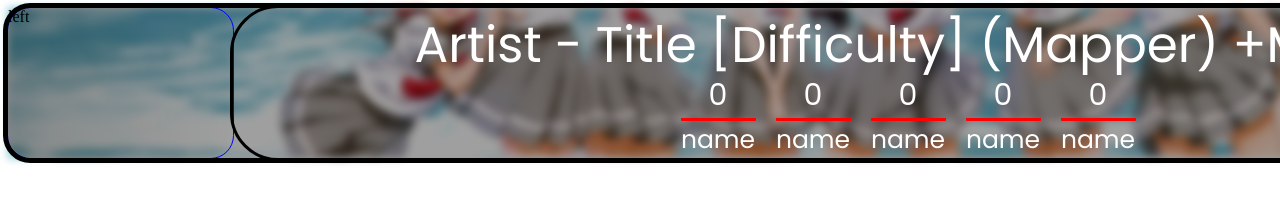
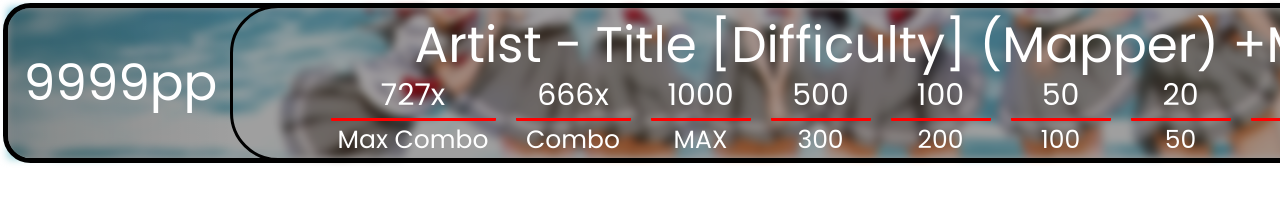
Before and after one commit to chocomilku/chocoCounter, a plain HTML site: page index.html in a window 1280 px wide. Shown: the top 202 px of the page. Drawn offline with Linux system fonts and the light colour scheme.

Commit message:
Finished layouting

```diff
--- a/index.html
+++ b/index.html
@@ -16,7 +16,7 @@
         <div class="main">
             <div class="body">
                 <div class="ppContainer side">
-                    left
+                    <span class="text">9999pp</span>
                 </div>
                 <div class="sub">
                     <div class="top">
@@ -24,23 +24,32 @@
                     </div>
                     <div class="bottom">
                         <ul class="halfTop">
-                            <li class="text" id="c1">0</li>
-                            <li class="text" id="c1">0</li>
-                            <li class="text" id="c1">0</li>
-                            <li class="text" id="c1">0</li>
-                            <li class="text" id="c1">0</li>
+                            <li class="text cN maxCombo" id="c1">727x</li>
+                            <li class="text cN combo" id="c2">666x</li>
+                            <li class="text cN" id="c3">1000</li>
+                            <li class="text cN" id="c4">500</li>
+                            <li class="text cN" id="c5">100</li>
+                            <li class="text cN" id="c6">50</li>
+                            <li class="text cN" id="c7">20</li>
+                            <li class="text cN" id="c8">10</li>
+                            <li class="text cN acc" id="c9">100.00%</li>
                         </ul>
                         <ul class="halfBottom">
-                            <li class="text" id="d1">name</li>
-                            <li class="text" id="d1">name</li>
-                            <li class="text" id="d1">name</li>
-                            <li class="text" id="d1">name</li>
-                            <li class="text" id="d1">name</li>
+                            <li class="text _cN maxCombo" id="_c1">Max Combo</li>
+                            <li class="text _cN combo" id="_c2">Combo</li>
+                            <li class="text _cN" id="_c3">MAX</li>
+                            <li class="text _cN" id="_c4">300</li>
+                            <li class="text _cN" id="_c5">200</li>
+                            <li class="text _cN" id="_c6">100</li>
+                            <li class="text _cN" id="_c7">50</li>
+                            <li class="text _cN" id="_c8">0</li>
+                            <li class="text _cN acc" id="_c9">Accuracy</li>
                         </ul>
                     </div>
                 </div>
                 <div class="gContainer side">
-                    right
+                    <span class="text star">10.00*</span>
+                    <span class="text grade">SS</span>
                 </div>
             </div>
         </div>
--- a/style.css
+++ b/style.css
@@ -14,6 +14,8 @@ section {
     color:white;
 }
 
+/*bg*/
+
 .background {
     position: relative;
 }
@@ -28,6 +30,8 @@ section {
     z-index: -1;
     filter: blur(0.25rem);
 }
+
+/* main body*/
 
 .body {
     width: 1800px;
@@ -47,22 +51,29 @@ section {
     display: flex;
     justify-content: center;
 }
-
 .ppContainer {
     background: linear-gradient(to left,rgba(0, 0, 0, 0.0),rgba(0, 0, 0, 0.15));
-    outline:1px solid blue;
     width: 225px;
     height:var(--height);
     border-radius: 22.5px;
+    font-size:50px;
+    text-align: center;
+    height:var(--height);
+    line-height: var(--height);
 }
 
 .gContainer {
     background: linear-gradient(to right,rgba(0, 0, 0, 0.0),rgba(0, 0, 0, 0.15));
-    outline: 1px solid blue;
     width:225px;
     height:var(--height);
     border-radius: 22.5px;
+    font-size:50px;
+    text-align: center;
+    height:var(--height);
+    line-height: var(--height);
 }
+
+/*sub*/
 
 .top {
     height:60px;
@@ -101,16 +112,28 @@ section {
     font-size:25px;
 }
 
-#c1 {
-    width:75px;
+.cN {
+    width:100px;
     flex: 0 1 auto;
     margin:0px 10px;
     border-bottom: 3px solid red;
     border-radius: 1px;
 }
 
-#d1 {
-    width:75px;
+._cN {
+    width:100px;
     margin:0px 10px;
     flex: 0 1 auto;
 }
+
+.maxCombo {
+    width:165px;
+}
+
+.combo {
+    width:115px;
+}
+
+.acc {
+    width:115px;
+}
```
